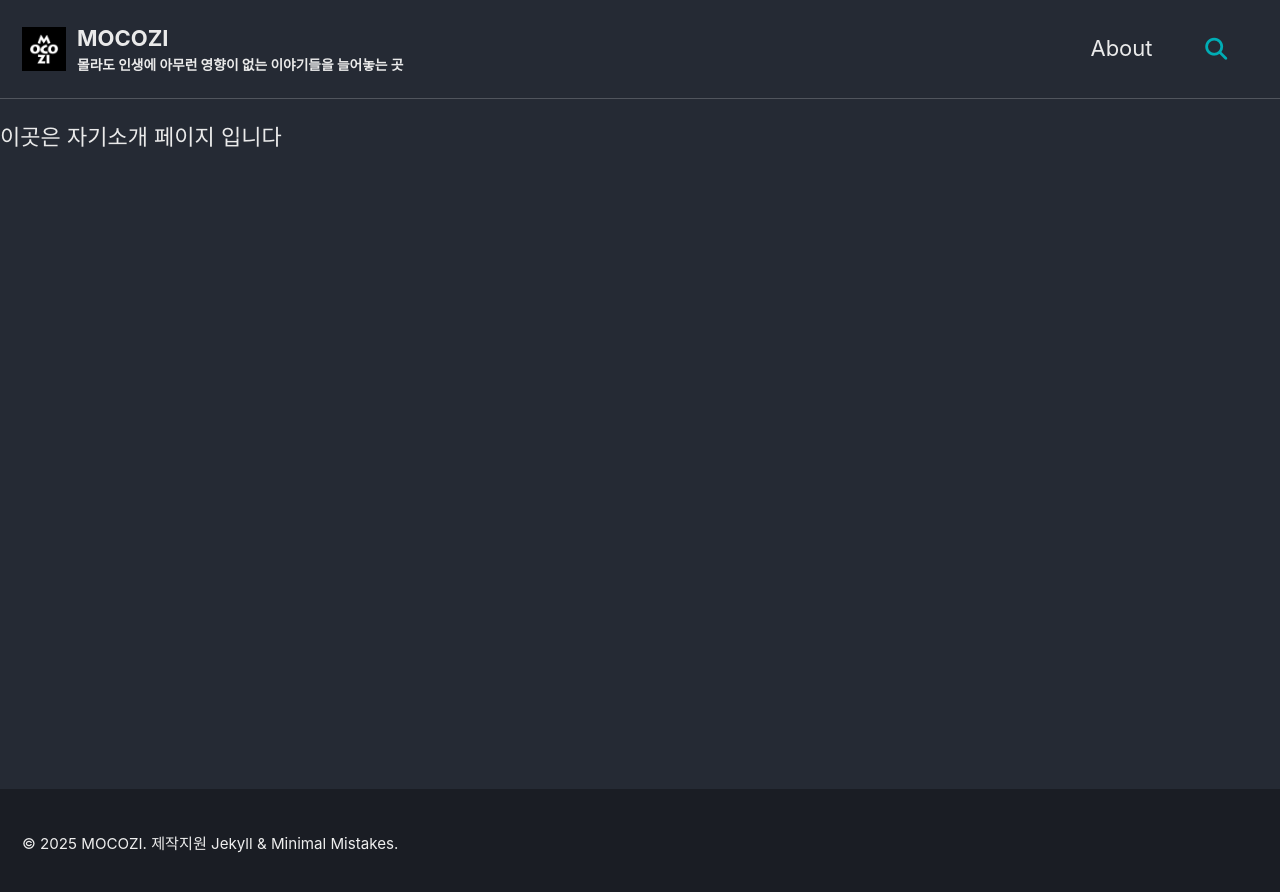
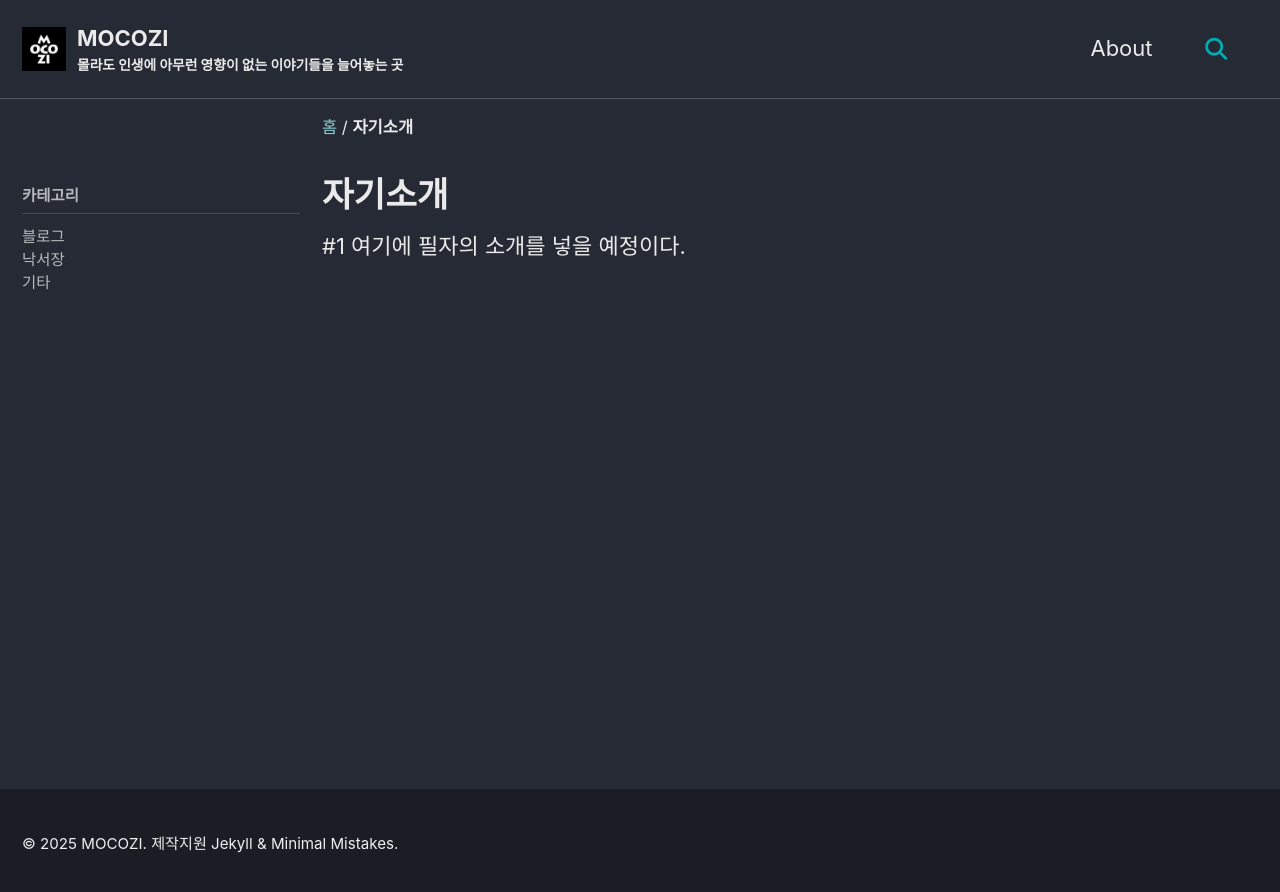
Before and after one commit to mocozi/mocozi.github.io, a Jekyll site: the page built from _pages/about.md, in a window 1280 px wide. Shown: the top 892 px of the page. Built offline with Jekyll 4.4.1, drawn with Linux system fonts in a browser that asks for light colours; cached includes are drawn as plain includes; our own code applies the rules of GitHub Pages for plain Markdown files.

Commit message:
이것저것 수정

```diff
--- a/_pages/about.md
+++ b/_pages/about.md
@@ -1,12 +1,10 @@
 ---
-title: "About"
+title: "자기소개"
 permalink: /about/
-
 layout: single
-
-author_profile: true
+author_profile:
 sidebar:
-  nav: "sidebar-category"
+ nav: "sidebar-category"
 ---
 
-여기에 필자의 소개를 넣을 예정이다.
+#1 여기에 필자의 소개를 넣을 예정이다.
--- a/about.md
+++ /dev/null
@@ -1,5 +0,0 @@
----
-title: 자기소개
----
-
-이곳은 자기소개 페이지 입니다
```
Also changed, not shown: _posts/2025-04-12-category-test.md (+2 -2 lines), _posts/2025-06-25-githubAction.md (+1 -0 lines), _data/navigation.yml (line endings or trailing spaces).
